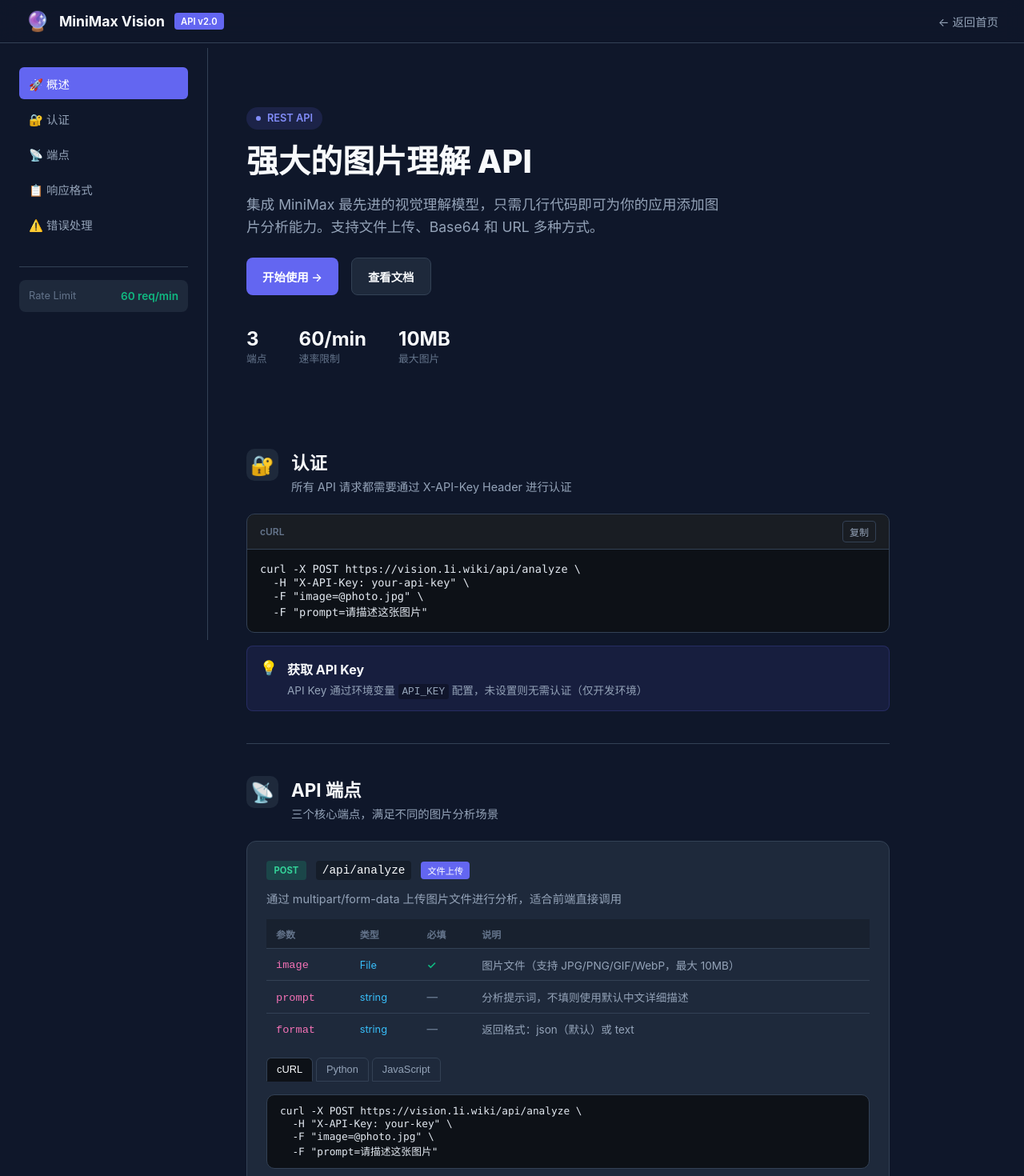
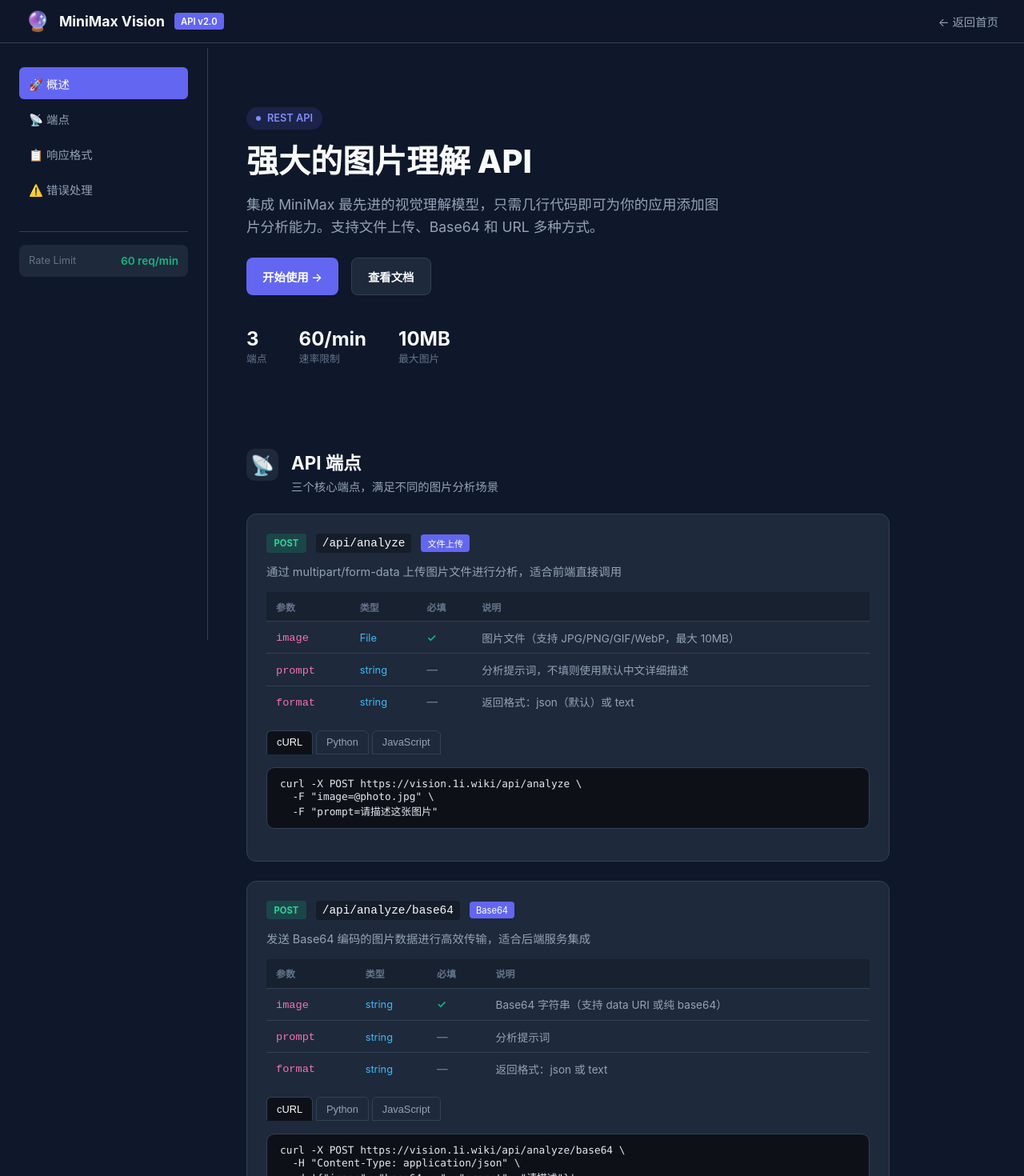
Before and after one commit to lxyit24/minimax-vision-frontend, a Vue app: page /docs in a window 1280 px wide. Shown: the top 1470 px of the page at 80% size. Built offline with nearby package versions, Linux system fonts and the light colour scheme.

Commit message:
feat: 移除API文档认证部分，作为智能体网站直接上线

```diff
--- a/src/views/ApiDocs.vue
+++ b/src/views/ApiDocs.vue
@@ -63,35 +63,6 @@
             <div class="stat">
               <span class="stat-value">10MB</span>
               <span class="stat-label">最大图片</span>
-            </div>
-          </div>
-        </section>
-
-        <!-- 快速开始 -->
-        <section class="doc-section" id="authentication">
-          <div class="section-header">
-            <div class="section-icon">🔐</div>
-            <div>
-              <h2>认证</h2>
-              <p class="section-desc">所有 API 请求都需要通过 X-API-Key Header 进行认证</p>
-            </div>
-          </div>
-
-          <div class="code-block">
-            <div class="code-header">
-              <span class="code-lang">cURL</span>
-              <button class="copy-btn" @click="copyCode(authCode)">复制</button>
-            </div>
-            <pre><code>{{ authCode }}</code></pre>
-          </div>
-
-          <div class="info-cards">
-            <div class="info-card info">
-              <span class="info-icon">💡</span>
-              <div>
-                <strong>获取 API Key</strong>
-                <p>API Key 通过环境变量 <code>API_KEY</code> 配置，未设置则无需认证（仅开发环境）</p>
-              </div>
             </div>
           </div>
         </section>
@@ -244,14 +215,8 @@
 const showToast = ref(false)
 const toastMessage = ref('')
 
-const authCode = `curl -X POST https://vision.1i.wiki/api/analyze \\
-  -H "X-API-Key: your-api-key" \\
-  -F "image=@photo.jpg" \\
-  -F "prompt=请描述这张图片"`
-
 const sections = [
   { id: 'overview', title: '概述', icon: '🚀' },
-  { id: 'authentication', title: '认证', icon: '🔐' },
   { id: 'endpoints', title: '端点', icon: '📡' },
   { id: 'response', title: '响应格式', icon: '📋' },
   { id: 'errors', title: '错误处理', icon: '⚠️' },
@@ -331,7 +296,6 @@
   const base = 'https://vision.1i.wiki'
   if (endpoint.path === '/api/analyze') {
     if (tab === 'curl') return `curl -X POST ${base}/api/analyze \\
-  -H "X-API-Key: your-key" \\
   -F "image=@photo.jpg" \\
   -F "prompt=请描述这张图片"`
     if (tab === 'python') return `import requests
@@ -340,8 +304,7 @@
 data = {'prompt': '请描述这张图片'}
 resp = requests.post(
     '${base}/api/analyze',
-    files=files, data=data,
-    headers={'X-API-Key': 'your-key'}
+    files=files, data=data
 )
 print(resp.json())`
     return `const formData = new FormData();
@@ -350,7 +313,6 @@
 
 const resp = await fetch('${base}/api/analyze', {
   method: 'POST',
-  headers: { 'X-API-Key': 'your-key' },
   body: formData
 });
 const data = await resp.json();`
@@ -359,7 +321,6 @@
   if (endpoint.path === '/api/analyze/base64') {
     if (tab === 'curl') return `curl -X POST ${base}/api/analyze/base64 \\
   -H "Content-Type: application/json" \\
-  -H "X-API-Key: your-key" \\
   -d '{"image": "base64...", "prompt": "请描述"}'`
     if (tab === 'python') return `import base64, requests
 
@@ -368,40 +329,32 @@
 
 resp = requests.post(
     '${base}/api/analyze/base64',
-    json={'image': b64, 'prompt': '请描述'},
-    headers={'X-API-Key': 'your-key'}
+    json={'image': b64, 'prompt': '请描述'}
 )
 print(resp.json())`
     return `const b64 = await fetchAsBase64(fileInput.files[0]);
 
 const resp = await fetch('${base}/api/analyze/base64', {
   method: 'POST',
-  headers: {
-    'Content-Type': 'application/json',
-    'X-API-Key': 'your-key'
-  },
+  headers: { 'Content-Type': 'application/json' },
   body: JSON.stringify({ image: b64, prompt: '请描述' })
 });`
   }
 
   if (tab === 'curl') return `curl -X POST ${base}/api/analyze/url \\
   -H "Content-Type: application/json" \\
-  -H "X-API-Key: your-key" \\
   -d '{"url": "https://example.com/photo.jpg", "prompt": "描述"}'`
   if (tab === 'python') return `import requests
 
 resp = requests.post(
     '${base}/api/analyze/url',
     json={'url': 'https://example.com/photo.jpg', 'prompt': '描述'},
-    headers={'Content-Type': 'application/json', 'X-API-Key': 'your-key'}
+    headers={'Content-Type': 'application/json'}
 )
 print(resp.json())`
   return `const resp = await fetch('${base}/api/analyze/url', {
   method: 'POST',
-  headers: {
-    'Content-Type': 'application/json',
-    'X-API-Key': 'your-key'
-  },
+  headers: { 'Content-Type': 'application/json' },
   body: JSON.stringify({
     url: 'https://example.com/photo.jpg',
     prompt: '描述'
@@ -425,17 +378,6 @@
       activeSection.value = section.id
     }
   }
-}
-
-function copyCode(code: string) {
-  navigator.clipboard.writeText(code)
-  showToastMessage('已复制到剪贴板')
-}
-
-function showToastMessage(msg: string) {
-  toastMessage.value = msg
-  showToast.value = true
-  setTimeout(() => { showToast.value = false }, 2000)
 }
 
 onMounted(() => {
```
